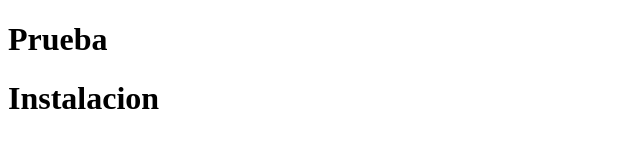
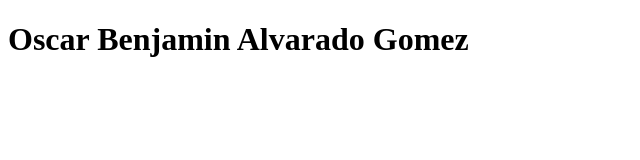
Before and after one commit to OscarBenjamin16/Laboratorio-3, a plain HTML site: page Index.html in a window 1280 px wide. Shown: the whole page, without its empty margins (0-640 px from the left). Drawn offline with Linux system fonts and the light colour scheme.

Commit message:
Update Index.html

```diff
--- a/Index.html
+++ b/Index.html
@@ -4,12 +4,11 @@
     <meta charset="UTF-8">
     <meta http-equiv="X-UA-Compatible" content="IE=edge">
     <meta name="viewport" content="width=device-width, initial-scale=1.0">
-    <title>Laboratorio</title>
+    <title>Laboratorio2</title>
 </head>
 <body>
-    <h1>Prueba</h1>
 
-    <h1>Instalacion</h1>
+    <h1>Oscar Benjamin Alvarado Gomez</h1>
 
 </body>
 </html>
```
